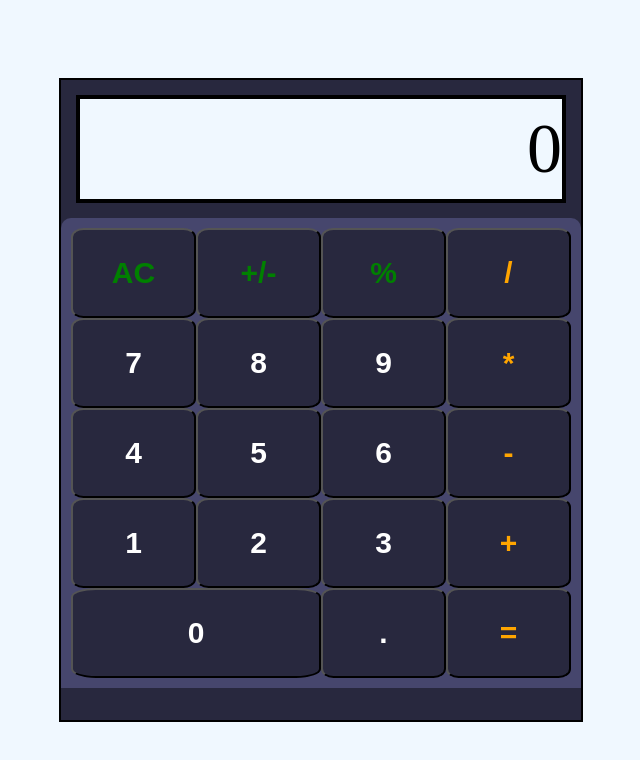
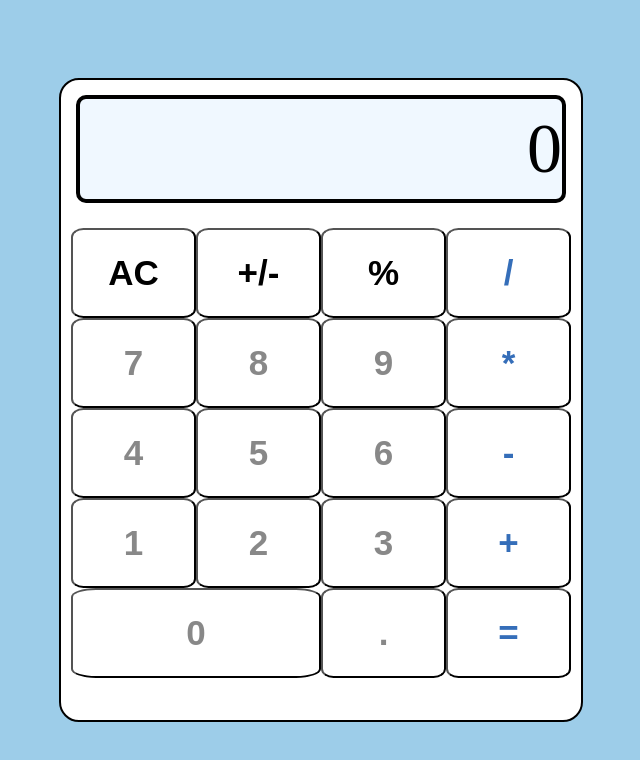
Before and after one commit to LeskiewiczMichal/calculator, a plain HTML site: page index.html in a window 1280 px wide. Shown: the whole page, without its empty margins (319-959 px from the left). Drawn offline with Linux system fonts and the light colour scheme.

Commit message:
Changed css

```diff
--- a/style.css
+++ b/style.css
@@ -8,7 +8,8 @@ body {
     justify-content: center;
     align-items: center;
     height: 100vh;
-    background-color: aliceblue;
+    background-color: rgb(157, 205, 233);
+
 }
 
 #calculator {
@@ -16,8 +17,9 @@ body {
     flex-direction: column;
     height: 80vh;
     width: 65vh;
-    background-color: #28283e;
+    background-color: white;
     border: 2px solid black;
+    border-radius: 20px;
 }
 
 /* WIP */
@@ -30,6 +32,7 @@ body {
     height: 100px;
     border: 4px solid black;
     margin: 15px;
+    border-radius: 10px;
 }
 
 #buttons-container {
@@ -39,24 +42,25 @@ body {
     border-top-left-radius: 10px;
     border-top-right-radius: 10px;
     padding: 10px;
-    background-color: #46466d;
+    background-color: white;
+    border-radius: 20px;;
 }
 
 .button {
     height: 90px;
     border-radius: 10%;
     font-weight: bold;
-    font-size: 30px;
-    background-color: #28283e;
-    color: white;
+    font-size: 35px;
+    background-color: white;
+    color: rgba(78, 77, 77, 0.671);
 }
 
 .operator {
-    color: orange;
+    color: rgb(53, 110, 185);
 }
 
 .top {
-    color: green;
+    color: black;
 }
 
 #zero {
@@ -67,4 +71,5 @@ body {
 .highlight {
     background-color: orange;
     color: #28283e;
+
 }
```
